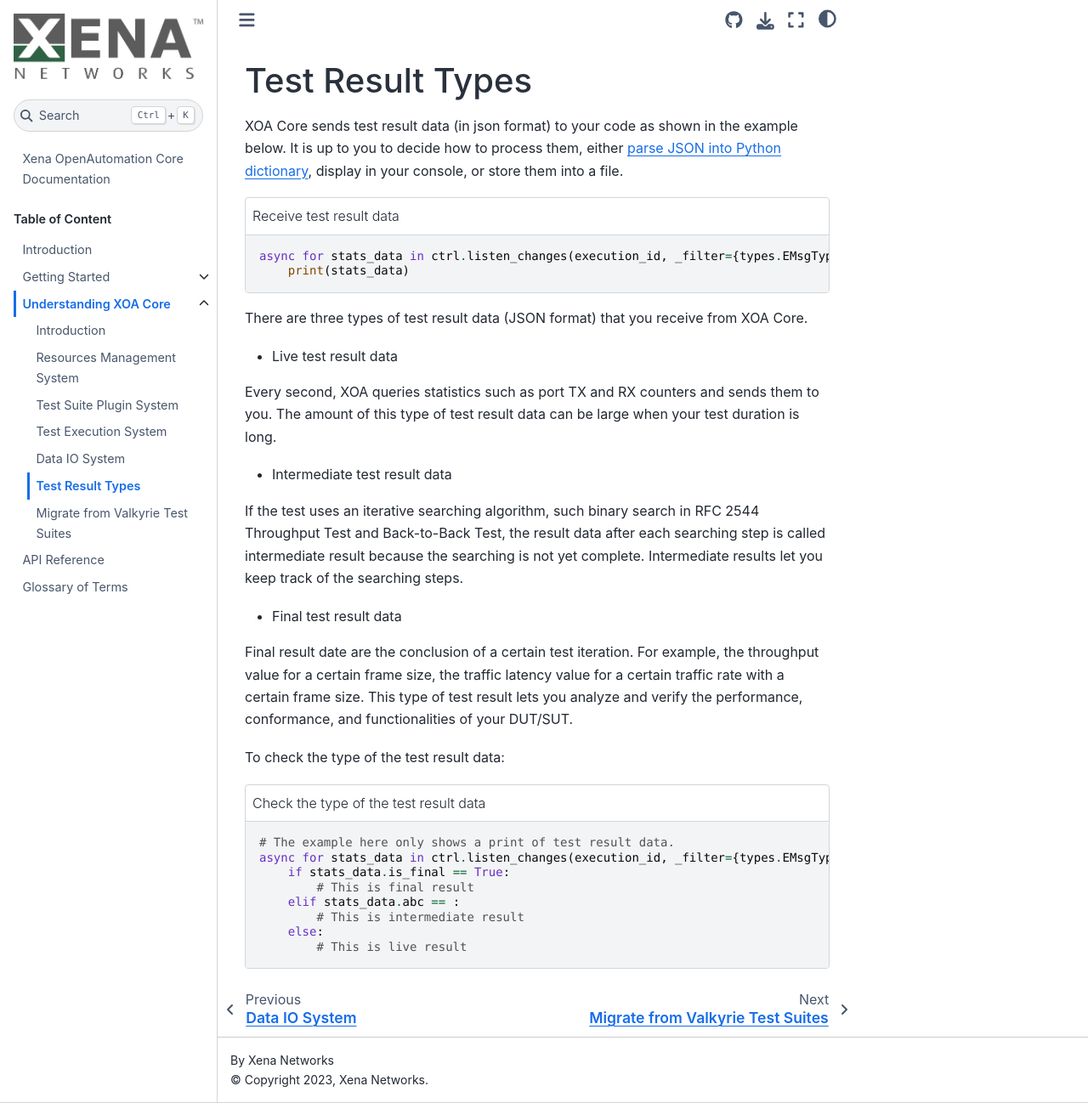
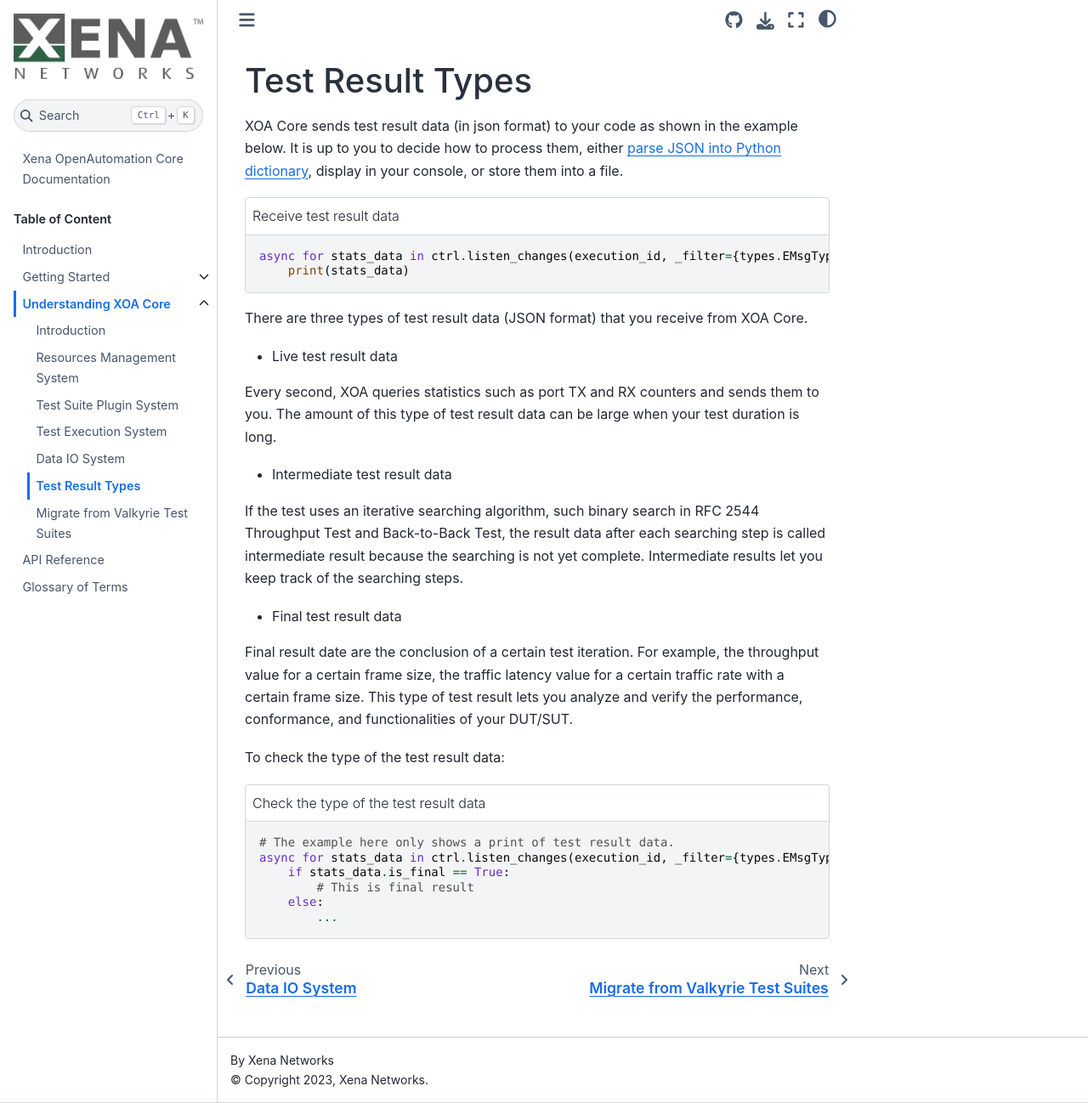
Before and after one commit to xenanetworks/open-automation-core, a Sphinx documentation site: the page built from docs/source/understand_xoa_core/test_result_types.rst, in a window 1280 px wide and 1298 px high. Shown: the whole window at 85% size. Built offline with Sphinx 7.4.7 and the Sphinx Book theme 1.1.4, drawn with Linux system fonts in a browser that asks for light colours.

Commit message:
doc: Update Test Result Types

```diff
--- a/docs/source/understand_xoa_core/test_result_types.rst
+++ b/docs/source/understand_xoa_core/test_result_types.rst
@@ -34,7 +34,5 @@
     async for stats_data in ctrl.listen_changes(execution_id, _filter={types.EMsgType.STATISTICS}):
         if stats_data.is_final == True:
             # This is final result
-        elif stats_data.abc == :
-            # This is intermediate result
         else:
-            # This is live result
+            ...
```
